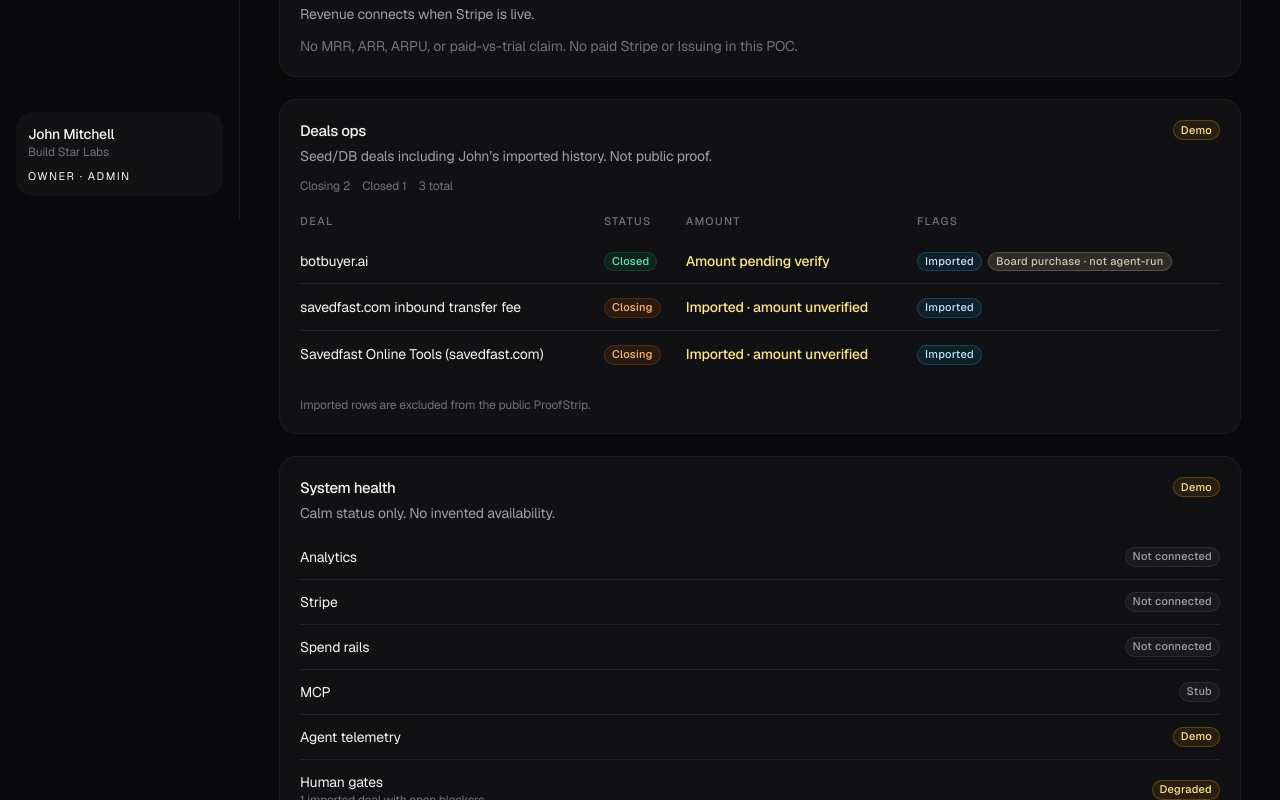
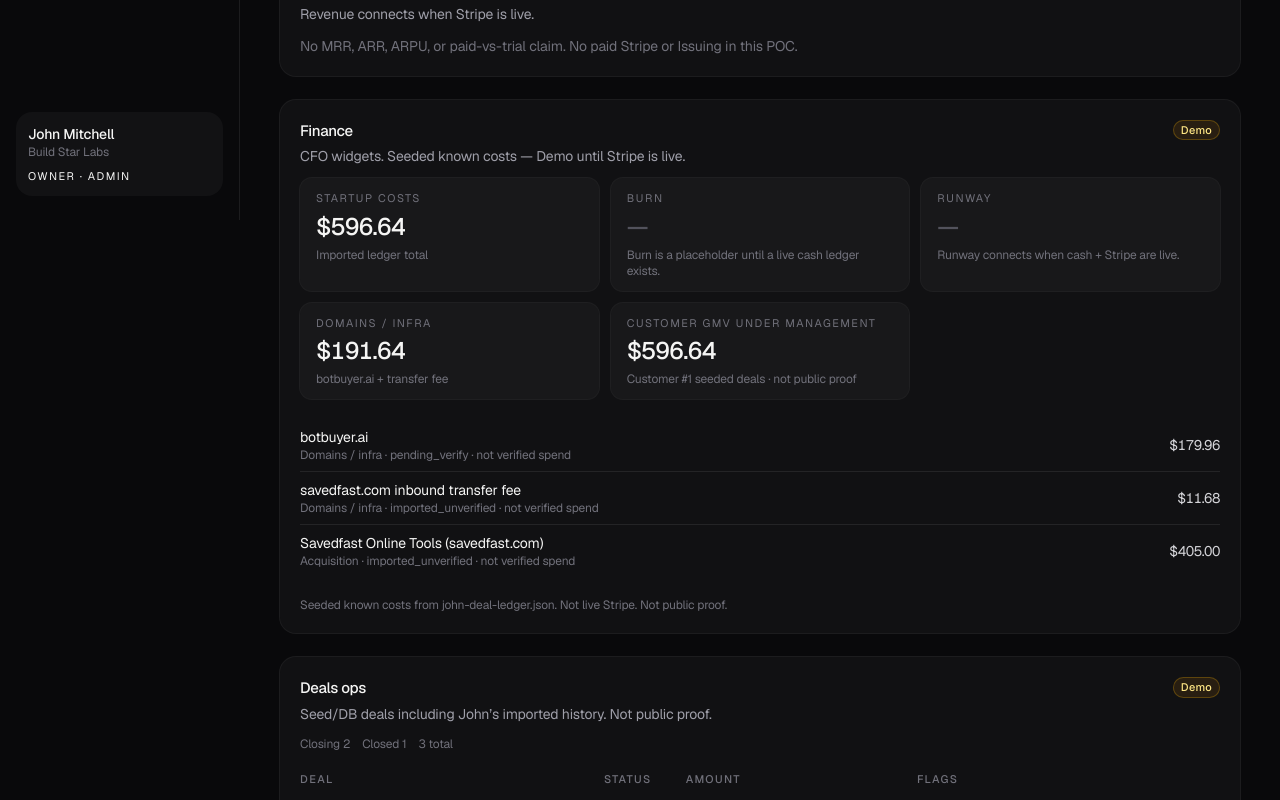
Before and after one commit to jmizzo29/botbuy, a Next.js app: page /admin in a window 1280 px wide. Shown: the part 580-1380 px from the top of the page. Built offline with nearby package versions, Linux system fonts and the light colour scheme; no server answers.

Commit message:
feat: Admin CFO finance widgets from seeded ledger costs
Startup costs, domains/infra, and customer GMV from john-deal-ledger
($179.96 / $405 / $11.68). Burn and runway stay empty placeholders.
Demo-badged until Stripe. Customer My deals still hides unverified $.

```diff
--- a/app/(app)/admin/page.tsx
+++ b/app/(app)/admin/page.tsx
@@ -7,6 +7,8 @@ import { HealthPill } from "@/components/health-pill";
 import { StatusPill } from "@/components/status-pill";
 import { Card, CardContent, CardHeader, CardTitle } from "@/components/ui/card";
 import { isAdmin } from "@/lib/auth";
+import { getOwnerFinance } from "@/lib/finance";
+import { formatUsd } from "@/lib/money";
 import { listDeals, listDirectoryUsers } from "@/lib/store";
 import { DEAL_STATUSES } from "@/lib/types";
 
@@ -26,6 +28,7 @@ export default function AdminPage() {
     ]),
   );
   const gated = deals.filter((deal) => deal.blockers.length > 0);
+  const finance = getOwnerFinance(deals);
 
   return (
     <div className="space-y-6">
@@ -99,6 +102,76 @@ export default function AdminPage() {
         <CardContent className="text-sm text-zinc-500">
           No MRR, ARR, ARPU, or paid-vs-trial claim. No paid Stripe or Issuing
           in this POC.
+        </CardContent>
+      </Card>
+
+      <Card>
+        <CardHeader className="flex flex-row items-start justify-between gap-3">
+          <div>
+            <CardTitle>Finance</CardTitle>
+            <p className="mt-1 text-sm text-zinc-400">
+              CFO widgets. Seeded known costs — Demo until Stripe is live.
+            </p>
+          </div>
+          <DemoBadge />
+        </CardHeader>
+        <CardContent className="space-y-5">
+          <div className="grid gap-3 sm:grid-cols-2 lg:grid-cols-3">
+            <FinanceTile
+              label="Startup costs"
+              value={formatUsd(finance.startupCostsUsd)}
+              hint="Imported ledger total"
+            />
+            <FinanceTile
+              label="Burn"
+              value="—"
+              hint={finance.burn.label}
+              empty
+            />
+            <FinanceTile
+              label="Runway"
+              value="—"
+              hint={finance.runway.label}
+              empty
+            />
+            <FinanceTile
+              label="Domains / infra"
+              value={formatUsd(finance.domainsInfraUsd)}
+              hint="botbuyer.ai + transfer fee"
+            />
+            <FinanceTile
+              label="Customer GMV under management"
+              value={formatUsd(finance.customerGmvUsd)}
+              hint="Customer #1 seeded deals · not public proof"
+            />
+          </div>
+          <ul className="divide-y divide-white/6 text-sm">
+            {finance.lines.map((line) => (
+              <li
+                key={line.dealId}
+                className="flex items-center justify-between gap-3 py-2"
+              >
+                <div>
+                  <Link
+                    href={`/deals/${line.dealId}`}
+                    className="underline-offset-2 hover:underline"
+                  >
+                    {line.title}
+                  </Link>
+                  <p className="text-xs text-zinc-500">
+                    {line.bucket === "domain_infra"
+                      ? "Domains / infra"
+                      : "Acquisition"}{" "}
+                    · {line.amountStatus} · not verified spend
+                  </p>
+                </div>
+                <span className="money text-zinc-300">
+                  {formatUsd(line.listedUsd)}
+                </span>
+              </li>
+            ))}
+          </ul>
+          <p className="text-xs text-zinc-500">{finance.note}</p>
         </CardContent>
       </Card>
 
@@ -195,6 +268,36 @@ export default function AdminPage() {
   );
 }
 
+function FinanceTile({
+  label,
+  value,
+  hint,
+  empty = false,
+}: {
+  label: string;
+  value: string;
+  hint: string;
+  empty?: boolean;
+}) {
+  return (
+    <div className="rounded-xl bg-white/[0.03] px-4 py-3 ring-1 ring-white/6">
+      <p className="text-[11px] uppercase tracking-[0.14em] text-zinc-500">
+        {label}
+      </p>
+      <p
+        className={
+          empty
+            ? "money mt-1 text-2xl font-medium text-zinc-600"
+            : "money mt-1 text-2xl font-medium tracking-tight"
+        }
+      >
+        {value}
+      </p>
+      <p className="mt-1 text-xs text-zinc-500">{hint}</p>
+    </div>
+  );
+}
+
 function HealthRow({
   label,
   state,
--- a/lib/admin-metrics.ts
+++ b/lib/admin-metrics.ts
@@ -1,4 +1,5 @@
 import { flags, STUB_METRICS_BADGE } from "@/lib/flags";
+import { getOwnerFinance } from "@/lib/finance";
 import {
   listDeals,
   listedUnverifiedUsd,
@@ -27,6 +28,7 @@ export function getAdminMetrics(): AdminMetrics {
   ); // deal_events seeded 1:1 from timeline + import row
   const agentRunsExecuted = deals.filter((deal) => deal.agentExecuted).length;
   const limits = getSpendLimits();
+  const finance = getOwnerFinance(deals);
 
   return {
     live: false,
@@ -89,5 +91,16 @@ export function getAdminMetrics(): AdminMetrics {
       monthlyLimitUsd: limits.monthlyLimitUsd,
       note: "Derived from seeded ledger and vault limits. Not live agent telemetry.",
     },
+    finance: {
+      source: "imported_ledger",
+      live: finance.live,
+      startupCostsUsd: finance.startupCostsUsd,
+      domainsInfraUsd: finance.domainsInfraUsd,
+      customerGmvUsd: finance.customerGmvUsd,
+      seedCashOutUsd: finance.seedCashOutUsd,
+      burnMonthlyUsd: finance.burn.monthlyUsd,
+      runwayMonths: finance.runway.months,
+      note: finance.note,
+    },
   };
 }
--- /dev/null
+++ b/lib/finance.ts
@@ -0,0 +1,80 @@
+import { flags } from "@/lib/flags";
+import { listDeals } from "@/lib/store";
+import type { Deal } from "@/lib/types";
+
+export interface FinanceLine {
+  dealId: string;
+  title: string;
+  bucket: "domain_infra" | "acquisition";
+  listedUsd: number;
+  amountStatus: Deal["amountStatus"];
+  priceVerified: boolean;
+}
+
+export interface OwnerFinance {
+  live: boolean;
+  badge: "Demo";
+  source: "imported_ledger";
+  note: "Seeded known costs from john-deal-ledger.json. Not live Stripe. Not public proof.";
+  startupCostsUsd: number;
+  seedCashOutUsd: number;
+  domainsInfraUsd: number;
+  customerGmvUsd: number;
+  burn: {
+    monthlyUsd: number | null;
+    label: string;
+  };
+  runway: {
+    months: number | null;
+    label: string;
+  };
+  lines: FinanceLine[];
+}
+
+function money(value: number) {
+  return Math.round(value * 100) / 100;
+}
+
+function bucketFor(deal: Deal): FinanceLine["bucket"] {
+  return deal.category === "domain" ? "domain_infra" : "acquisition";
+}
+
+export function getOwnerFinance(deals = listDeals()): OwnerFinance {
+  const lines: FinanceLine[] = deals.map((deal) => ({
+    dealId: deal.id,
+    title: deal.title,
+    bucket: bucketFor(deal),
+    listedUsd: deal.priceUsd,
+    amountStatus: deal.amountStatus,
+    priceVerified: deal.priceVerified,
+  }));
+
+  const startupCostsUsd = money(
+    lines.reduce((sum, line) => sum + line.listedUsd, 0),
+  );
+  const domainsInfraUsd = money(
+    lines
+      .filter((line) => line.bucket === "domain_infra")
+      .reduce((sum, line) => sum + line.listedUsd, 0),
+  );
+
+  return {
+    live: flags.stripeLive,
+    badge: "Demo",
+    source: "imported_ledger",
+    note: "Seeded known costs from john-deal-ledger.json. Not live Stripe. Not public proof.",
+    startupCostsUsd,
+    seedCashOutUsd: startupCostsUsd,
+    domainsInfraUsd,
+    customerGmvUsd: money(startupCostsUsd),
+    burn: {
+      monthlyUsd: null,
+      label: "Burn is a placeholder until a live cash ledger exists.",
+    },
+    runway: {
+      months: null,
+      label: "Runway connects when cash + Stripe are live.",
+    },
+    lines,
+  };
+}
--- a/lib/types.ts
+++ b/lib/types.ts
@@ -217,4 +217,15 @@ export interface AdminMetrics {
     monthlyLimitUsd: number;
     note: string;
   };
+  finance: {
+    source: MetricSource;
+    live: boolean;
+    startupCostsUsd: number;
+    domainsInfraUsd: number;
+    customerGmvUsd: number;
+    seedCashOutUsd: number;
+    burnMonthlyUsd: number | null;
+    runwayMonths: number | null;
+    note: string;
+  };
 }
```
Also changed, not shown: 1 other file (tests, documents, lock files or other folders).
